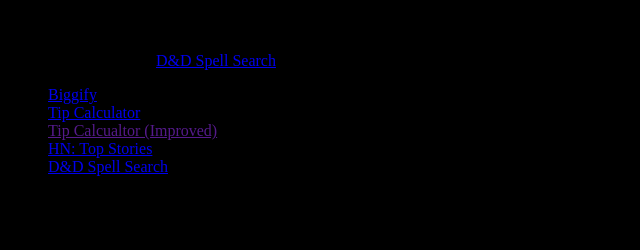
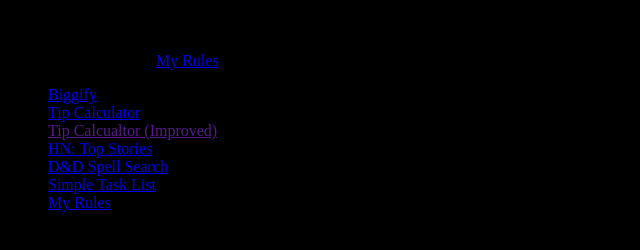
Before and after one commit to palumbo/100-sites, a plain HTML site: page _100.html in a window 1280 px wide. Shown: the part 48-298 px from the top of the page, without its empty margins (0-640 px from the left). Drawn offline with nearby package versions, Linux system fonts and the light colour scheme; files that its build step writes are made by us from their sources.

Commit message:
adds /task-list and /rules to _100.html

```diff
--- a/_100.html
+++ b/_100.html
@@ -42,6 +42,8 @@
 			<li><a href="">Tip Calcualtor (Improved)</a></li>
 			<li><a href="hn.html">HN: Top Stories</a></li>
 			<li><a href="spell-search/spell-search.html">D&D Spell Search</a></li>
+			<li><a href="task_list/task_list.html">Simple Task List</a></li>
+			<li><a href="rules/rules.html">My Rules</a></li>
 		</ol>
 	</body>
 </html>
```
